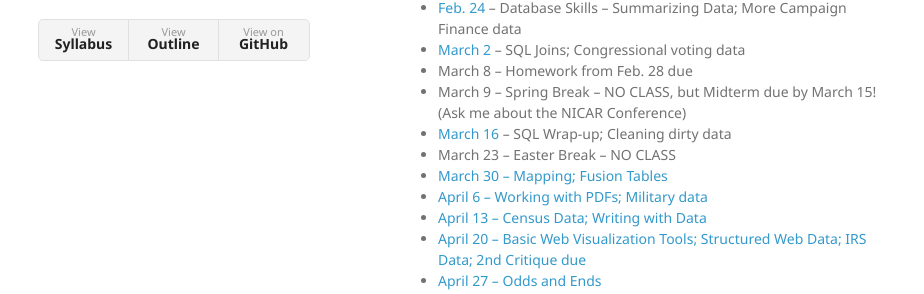
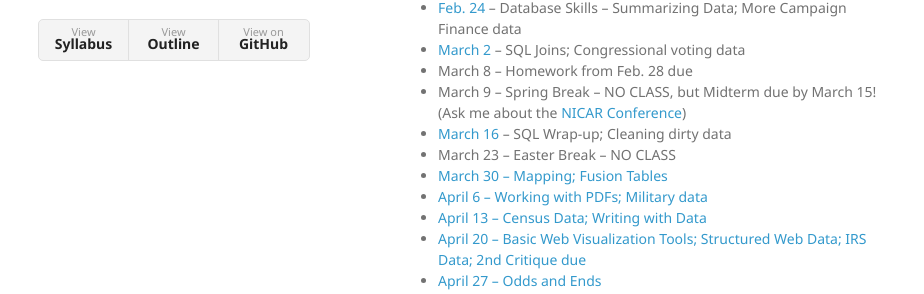
Before and after one commit to stevenrich-zz/stevenrich.github.io, a Jekyll site: the page georgetown/outline.html, which Jekyll copies as it is, in a window 1280 px wide. Shown: the part 406-700 px from the top of the page, without its empty margins (172-1096 px from the left). Built offline with Jekyll 4.4.1, drawn with Linux system fonts in a browser that asks for light colours; part of the change alters nothing that is shown.

```diff
--- a/georgetown/outline.html
+++ b/georgetown/outline.html
@@ -49,7 +49,7 @@
 			<li><a href="feb24.html">Feb. 24</a> – Database Skills – Summarizing Data; More Campaign Finance data</li>
 			<li><a href="mar2.html">March 2</a> – SQL Joins; Congressional voting data</li>
       <li>March 8 – Homework from Feb. 28 due</li>
-      <li>March 9 – Spring Break – NO CLASS, but Midterm due by March 15! (Ask me about the NICAR Conference)</li>
+      <li>March 9 – Spring Break – NO CLASS, but Midterm due by March 15! (Ask me about the <a href="https://ire.org/conferences/nicar2016/">NICAR Conference</a>)</li>
       <li><a href="mar16.html">March 16</a> – SQL Wrap-up; Cleaning dirty data</li>
       <li>March 23 – Easter Break – NO CLASS</li>
       <li><a href="mar30.html">March 30 – Mapping; Fusion Tables</a></li>
```
